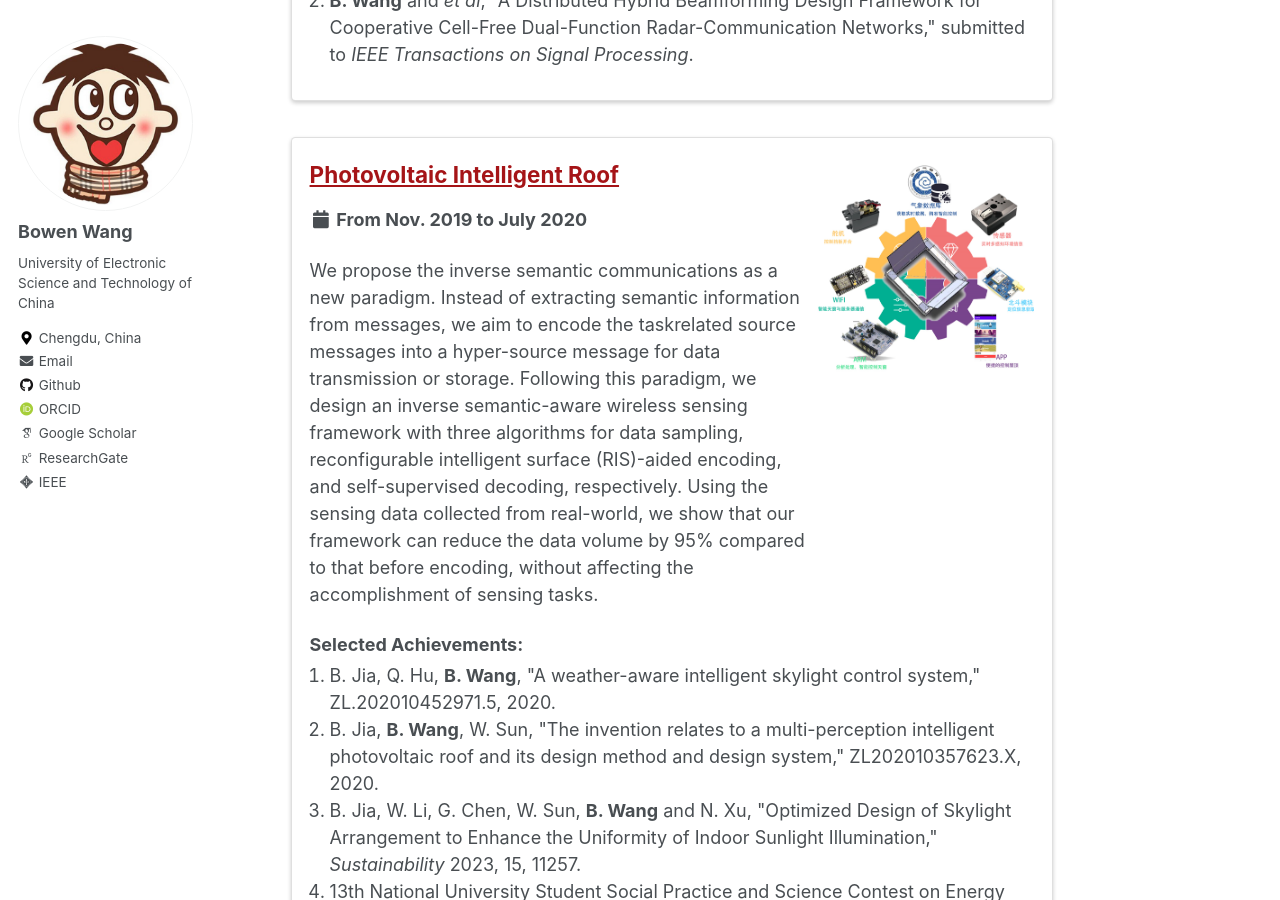
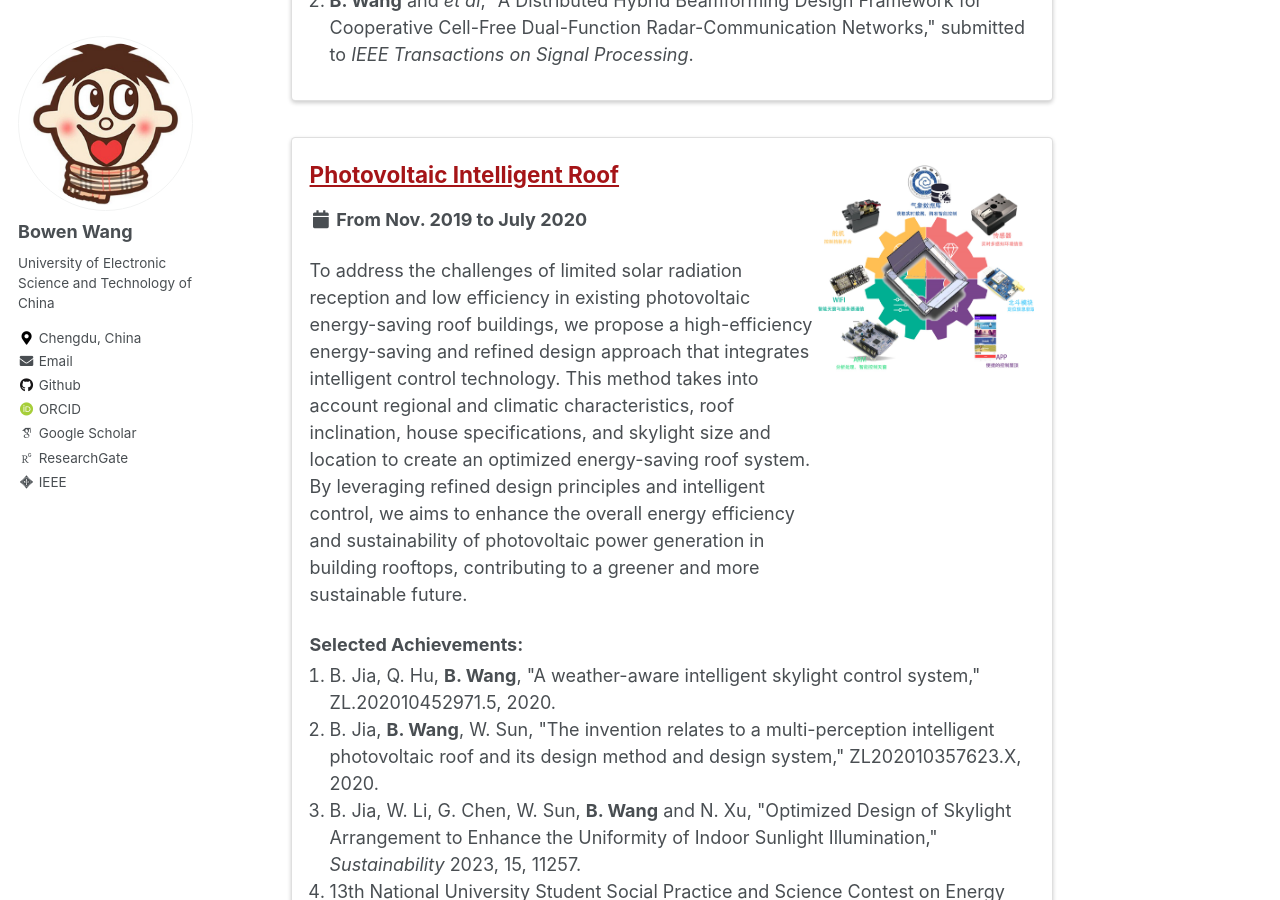
Before and after one commit to BW-Wang/BW-Wang.github.io, a Jekyll site: the page built from _pages/research.md, in a window 1280 px wide and 900 px high, scrolled down 761 px. Built offline with Jekyll 4.4.1, drawn with Linux system fonts in a browser that asks for light colours; some web fonts are replaced.

Commit message:
Update Res-Proof.md

```diff
--- a/_research/Res-Proof.md
+++ b/_research/Res-Proof.md
@@ -1,6 +1,6 @@
 ---
 title: "Photovoltaic Intelligent Roof"
-excerpt: "We propose the inverse semantic communications as a new paradigm. Instead of extracting semantic information from messages, we aim to encode the taskrelated source messages into a hyper-source message for data transmission or storage. Following this paradigm, we design an inverse semantic-aware wireless sensing framework with three algorithms for data sampling, reconfigurable intelligent surface (RIS)-aided encoding, and self-supervised decoding, respectively. Using the sensing data collected from real-world, we show that our framework can reduce the data volume by 95% compared to that before encoding, without affecting the accomplishment of sensing tasks."
+excerpt: "To address the challenges of limited solar radiation reception and low efficiency in existing photovoltaic energy-saving roof buildings, we propose a high-efficiency energy-saving and refined design approach that integrates intelligent control technology. This method takes into account regional and climatic characteristics, roof inclination, house specifications, and skylight size and location to create an optimized energy-saving roof system. By leveraging refined design principles and intelligent control, we aims to enhance the overall energy efficiency and sustainability of photovoltaic power generation in building rooftops, contributing to a greener and more sustainable future."
 collection: research
 permalink: /research/Proof
 date: 2019-11-01
```
